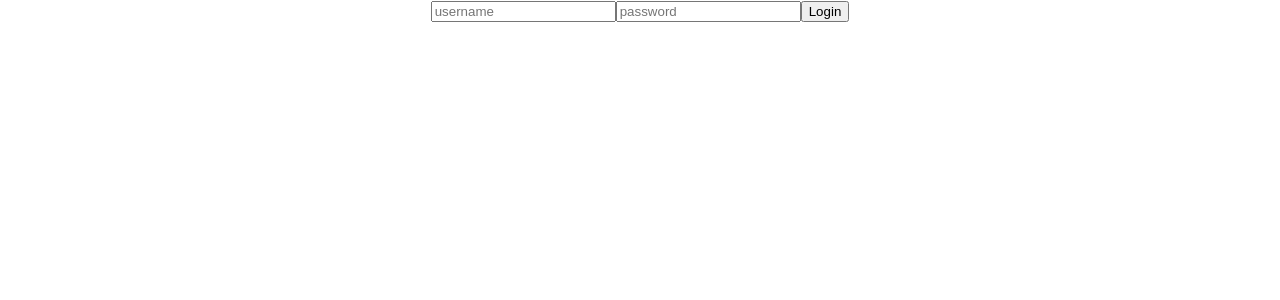
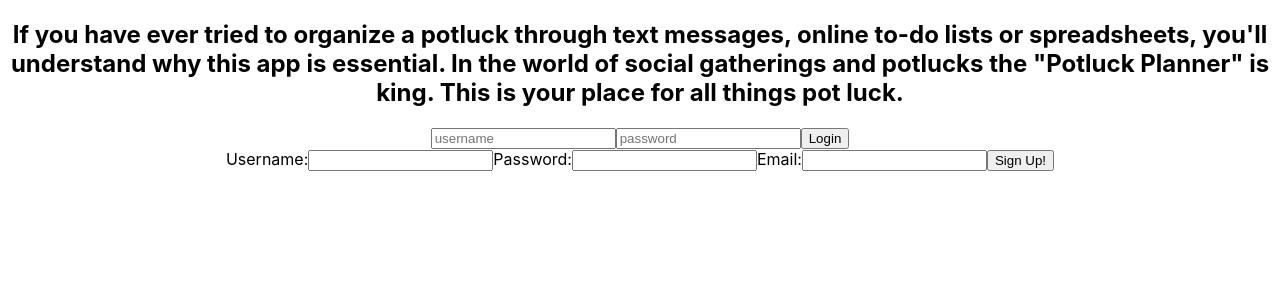
Before and after one commit to Potluck-Planner-1-Oct2021/front-end, a React (Create React App) app in the folder potluck-planner/: page / in a window 1280 px wide. Shown: the top 300 px of the page. Built offline with nearby package versions, Linux system fonts and the light colour scheme.

Commit message:
added landing page

```diff
--- a/potluck-planner/src/App.js
+++ b/potluck-planner/src/App.js
@@ -4,8 +4,7 @@ import { Route, Link, Switch } from 'react-router-dom';
 import Home from './components/Home'
 import CreateEvent from './components/CreateEvent';
 import ViewEvent from './components/ViewEvent'
-import Register from './components/Register'
-import Login from './components/Login'
+import LandingPage from './components/LandingPage'
 
 function App() {
   return (
@@ -15,8 +14,8 @@ function App() {
         <Register />
         <Login /> */}
     <Switch>
-      <Route path='/login' component={Login} />
-      <Route path='/' component={Login} />
+      <Route path='/login' component={LandingPage} />
+      <Route path='/' component={LandingPage} />
     </Switch>
     </div>
   );
--- a/potluck-planner/src/components/LandingPage.js
+++ b/potluck-planner/src/components/LandingPage.js
@@ -0,0 +1,17 @@
+import React, {  useState } from 'react';
+import Login from './Login';
+import Register from './Register'
+
+const LandingPage = () => {
+
+    return (
+        <>
+        <h2>If you have ever tried to organize a potluck through text messages, online to-do lists or spreadsheets, you'll understand why this app is essential.
+        In the world of social gatherings and potlucks the "Potluck Planner" is king. This is your place for all things pot luck.</h2>
+        <Login />
+        <Register />
+        </>
+    )
+}
+
+export default LandingPage;
```
